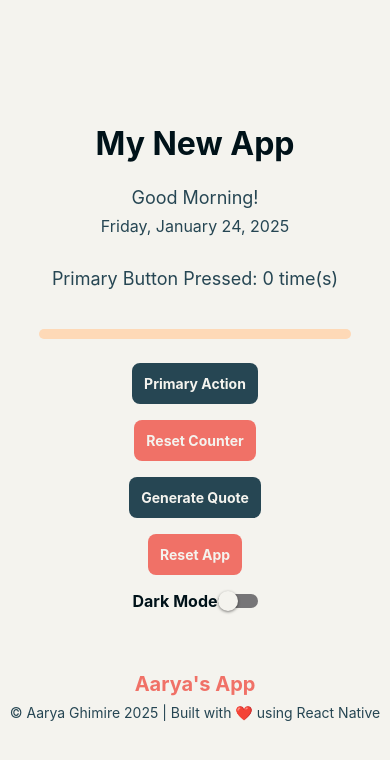
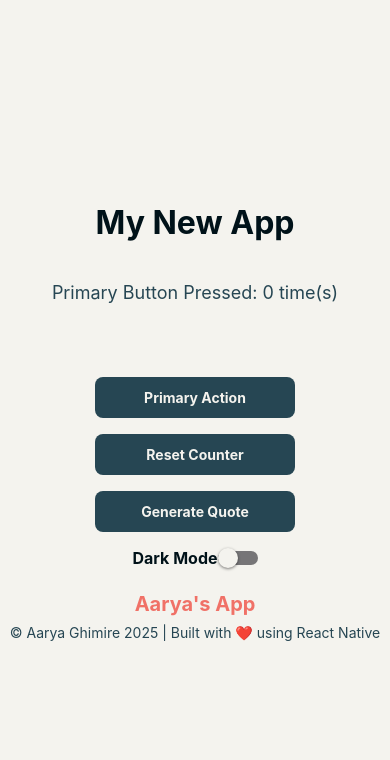
Before and after one commit to aarya-ghimire/LearningNative, a React Native app: screen / in a window 390 px wide. Shown: the top 760 px of the page. Built offline with nearby package versions, Linux system fonts and the light colour scheme.

Commit message:
minor changes

```diff
--- a/App.js
+++ b/App.js
@@ -14,9 +14,6 @@ import {
 export default function App() {
   const [isDarkMode, setIsDarkMode] = useState(false);
   const [counter, setCounter] = useState(0);
-  const [greeting, setGreeting] = useState("");
-  const [currentDate, setCurrentDate] = useState("");
-  const [backgroundColor, setBackgroundColor] = useState("#f4f3ee");
   const [quote, setQuote] = useState("");
   const [emoji, setEmoji] = useState("");
   const progressAnim = useRef(new Animated.Value(0)).current;
@@ -41,7 +38,9 @@ export default function App() {
     "💪",
     "💡",
     "🎯",
-    "🔉⃣",
+    "®️",
+    "💲",
+    "™️",
   ];
 
   const toggleTheme = () => {
@@ -82,18 +81,6 @@ export default function App() {
     }).start();
   };
 
-  const handleResetApp = () => {
-    setCounter(0);
-    setQuote("");
-    setEmoji("");
-    setGreeting("");
-    Animated.timing(progressAnim, {
-      toValue: 0,
-      duration: 500,
-      useNativeDriver: false,
-    }).start();
-  };
-
   const onButtonPressIn = () => {
     Animated.spring(scaleAnim, {
       toValue: 0.9,
@@ -108,34 +95,11 @@ export default function App() {
     }).start();
   };
 
-  useEffect(() => {
-    const hour = new Date().getHours();
-    const baseGreeting =
-      hour < 12
-        ? "Good Morning"
-        : hour < 18
-        ? "Good Afternoon"
-        : "Good Evening";
-
-    setGreeting(baseGreeting);
-  }, []);
-
-  useEffect(() => {
-    const today = new Date();
-    const formattedDate = today.toLocaleDateString(undefined, {
-      weekday: "long",
-      year: "numeric",
-      month: "long",
-      day: "numeric",
-    });
-    setCurrentDate(formattedDate);
-  }, []);
-
   return (
     <View
       style={[
         styles.container,
-        { backgroundColor: isDarkMode ? "#001219" : backgroundColor },
+        { backgroundColor: isDarkMode ? "#001219" : "#f4f3ee" },
       ]}
     >
       <Text
@@ -143,28 +107,11 @@ export default function App() {
       >
         My New App
       </Text>
-
       <Text
-        style={[styles.greeting, { color: isDarkMode ? "#fed9b7" : "#264653" }]}
-      >
-        {greeting}!
-      </Text>
-
-      <Text
-        style={[styles.date, { color: isDarkMode ? "#fed9b7" : "#264653" }]}
-      >
-        {currentDate}
-      </Text>
-
-      <Text
-        style={[
-          styles.quote,
-          { color: isDarkMode ? "#00afb9" : "#f07167", fontStyle: "italic" },
-        ]}
+        style={[styles.quote, { color: isDarkMode ? "#00afb9" : "#f07167" }]}
       >
         {quote}
       </Text>
-
       <Text
         style={[
           styles.counterText,
@@ -173,7 +120,6 @@ export default function App() {
       >
         Primary Button Pressed: {counter} time(s)
       </Text>
-
       <Text
         style={[
           styles.emojiText,
@@ -183,12 +129,7 @@ export default function App() {
         {emoji}
       </Text>
 
-      <View
-        style={[
-          styles.progressBarContainer,
-          { backgroundColor: isDarkMode ? "#264653" : "#fed9b7" },
-        ]}
-      >
+      <View style={styles.progressBarContainer}>
         <Animated.View
           style={[
             styles.progressBar,
@@ -197,7 +138,7 @@ export default function App() {
                 inputRange: [0, 100],
                 outputRange: ["0%", "100%"],
               }),
-              backgroundColor: isDarkMode ? "#00afb9" : "#f07167",
+              backgroundColor: isDarkMode ? "#fed9b7" : "#f07167",
             },
           ]}
         />
@@ -205,11 +146,7 @@ export default function App() {
 
       <Animated.View style={{ transform: [{ scale: scaleAnim }] }}>
         <Pressable
-          style={({ pressed }) => [
-            styles.button,
-            styles.primaryButton,
-            pressed && styles.primaryButtonPressed,
-          ]}
+          style={styles.button}
           onPress={handlePressPrimary}
           onPressIn={onButtonPressIn}
           onPressOut={onButtonPressOut}
@@ -218,25 +155,12 @@ export default function App() {
         </Pressable>
       </Animated.View>
 
-      <TouchableOpacity
-        style={[styles.button, styles.resetButton]}
-        onPress={handleResetCounter}
-      >
+      <TouchableOpacity style={styles.button} onPress={handleResetCounter}>
         <Text style={styles.buttonText}>Reset Counter</Text>
       </TouchableOpacity>
 
-      <TouchableOpacity
-        style={[styles.button, styles.primaryButton]}
-        onPress={generateQuote}
-      >
+      <TouchableOpacity style={styles.button} onPress={generateQuote}>
         <Text style={styles.buttonText}>Generate Quote</Text>
-      </TouchableOpacity>
-
-      <TouchableOpacity
-        style={[styles.button, styles.resetButton]}
-        onPress={handleResetApp}
-      >
-        <Text style={styles.buttonText}>Reset App</Text>
       </TouchableOpacity>
 
       <View style={styles.switchContainer}>
@@ -255,10 +179,6 @@ export default function App() {
           trackColor={{ false: "#767577", true: "#00afb9" }}
           thumbColor={isDarkMode ? "#0081a7" : "#f4f3ee"}
         />
-      </View>
-
-      <View style={styles.footerLineContainer}>
-        <View style={styles.footerLine}></View>
       </View>
 
       <View style={styles.footerContainer}>
@@ -282,9 +202,7 @@ export default function App() {
 const styles = StyleSheet.create({
   container: { flex: 1, justifyContent: "center", alignItems: "center" },
   header: { fontSize: 32, fontWeight: "bold", marginBottom: 16 },
-  greeting: { fontSize: 18, marginVertical: 8 },
-  date: { fontSize: 16, marginBottom: 8 },
-  quote: { fontSize: 14, marginVertical: 8 },
+  quote: { fontSize: 14, fontStyle: "italic", marginVertical: 8 },
   counterText: { fontSize: 18, marginVertical: 8 },
   emojiText: { fontSize: 36, marginVertical: 8 },
   progressBarContainer: {
@@ -294,35 +212,23 @@ const styles = StyleSheet.create({
     marginVertical: 16,
   },
   progressBar: { height: "100%", borderRadius: 5 },
-  button: { padding: 12, borderRadius: 8, marginVertical: 8 },
-  primaryButton: { backgroundColor: "#264653" },
-  primaryButtonPressed: { backgroundColor: "#2a9d8f" },
-  resetButton: { backgroundColor: "#f07167" },
+  button: {
+    backgroundColor: "#264653",
+    paddingVertical: 12,
+    paddingHorizontal: 20,
+    borderRadius: 8,
+    marginVertical: 8,
+    alignItems: "center",
+    width: 200,
+  },
   buttonText: { color: "#f4f3ee", fontWeight: "bold" },
-  input: {
-    borderWidth: 1,
-    borderColor: "#264653",
-    borderRadius: 8,
-    padding: 12,
-    width: "80%",
-    marginVertical: 16,
-  },
   switchContainer: { flexDirection: "row", alignItems: "center", marginTop: 8 },
-  footerLineContainer: { width: "100%", marginTop: 24 },
-  footerLine: { height: 1, backgroundColor: "#f4f3ee", marginBottom: 12 },
-  footerContainer: {
-    alignItems: "center",
-    marginTop: 24,
-    width: "100%",
-  },
+  footerContainer: { alignItems: "center", marginTop: 24, width: "100%" },
   footerLogo: {
     fontSize: 20,
     fontWeight: "bold",
     color: "#f07167",
     marginBottom: 8,
   },
-  footer: {
-    fontSize: 14,
-    textAlign: "center",
-  },
+  footer: { fontSize: 14, textAlign: "center" },
 });
```
